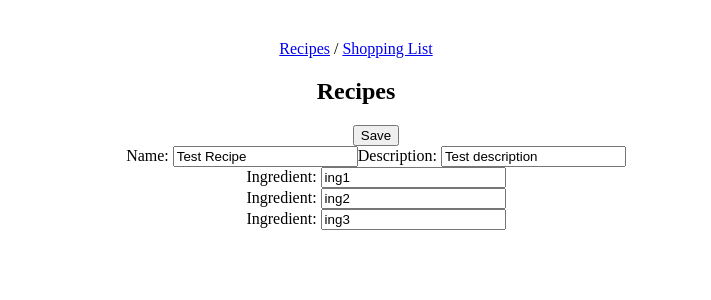
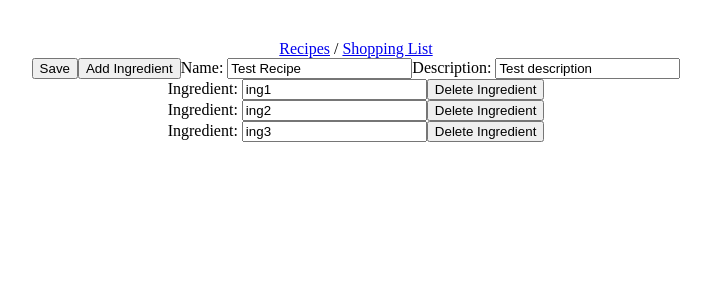
Before and after one commit to alecsimpson/RecipeBook, a React (Vite) app: page /recipes in a window 1280 px wide. Both pictures are taken after a click on the button "Edit". Shown: the top 300 px of the page, without its empty margins (284-995 px from the left). Built offline with nearby package versions, Linux system fonts and the light colour scheme.

Commit message:
Added functionality to add new recipe, new ingredients, uuid for recipes

```diff
--- a/package.json
+++ b/package.json
@@ -10,9 +10,11 @@
     "preview": "vite preview"
   },
   "dependencies": {
+    "@material/web": "^1.5.0",
     "react": "^18.2.0",
     "react-dom": "^18.2.0",
-    "react-router-dom": "^6.23.1"
+    "react-router-dom": "^6.23.1",
+    "uuid": "^9.0.1"
   },
   "devDependencies": {
     "@types/react": "^18.2.66",
--- a/src/App.jsx
+++ b/src/App.jsx
@@ -5,12 +5,13 @@ import './App.css'
 import Navbar from './Navbar.jsx';
 import {Outlet} from 'react-router-dom';
 import {createContext} from "react";
-
+import { v4 as uuid } from 'uuid';
 
 export default function App() {
 
   const [recipes, setRecipes] = useState(
     [{
+      id: uuid(),
       name: 'Test Recipe',
       description: 'Test description',
       ingredients: ['ing1', 'ing2', 'ing3']
@@ -18,8 +19,6 @@ export default function App() {
   const [shoppingList, setShoppingList] = useState(
     ['item1', 'item2', 'item3', 'item4']
   )
-
-
 
 
   const context = {
--- a/src/RecipeSection/Recipe.jsx
+++ b/src/RecipeSection/Recipe.jsx
@@ -1,35 +1,21 @@
 import {useState} from "react";
+import RecipeForm from "./RecipeForm.jsx";
 
 
 export default function Recipe(
-	{ recipe, recipes, setRecipes, shoppingList, setShoppingList }
-) {
-	const [editMode, setEditMode] = useState(false);
+	{
+		recipe,
+		shoppingList,
+		setShoppingList,
+		editMode,
+		setEditMode,
+		setSelectedRecipe
+	})
+{
 	const [name, setName] = useState(recipe.name);
 	const [description, setDescription] = useState(recipe.description);
 	const [ingredients, setIngredients] = useState(recipe.ingredients);
 
-	const handleSave = () => {
-		const updatedRecipe = {
-			name,
-			description,
-			ingredients
-		};
-
-		const index = recipes.findIndex((el) => el.name === recipe.name);
-		setRecipes([
-			...recipes.slice(0, index),
-			updatedRecipe,
-			...recipes.slice(index + 1)
-		]);
-		setEditMode(false);
-	};
-
-	const handleIngredientChange = (index, value) => {
-		const newIngredients = [...ingredients];
-		newIngredients[index] = value;
-		setIngredients(newIngredients);
-	};
 
 	const handleSendToShoppingList = () => {
 		setShoppingList([...shoppingList, ...recipe.ingredients]);
@@ -38,7 +24,10 @@ export default function Recipe(
 	if (!editMode) {
 		return (
 			<div>
-				<button onClick={() => setEditMode(true)}>Edit</button>
+				<button onClick={() => {
+					setEditMode(true)
+					setSelectedRecipe(recipe)
+				}}>Edit</button>
 				<button	onClick={handleSendToShoppingList}>Send to Shopping List</button>
 				<h3>{recipe.name}</h3>
 				<p>{recipe.description}</p>
@@ -52,34 +41,7 @@ export default function Recipe(
 	} else {
 		return (
 			<div>
-				<button onClick={handleSave}>Save</button>
-				<form>
-					<label htmlFor="name">Name: </label>
-					<input
-						id="name"
-						type="text"
-						value={name}
-						onChange={(e) => setName(e.target.value)}
-					/>
-					<label htmlFor="description">Description: </label>
-					<input
-						id="description"
-						type="text"
-						value={description}
-						onChange={(e) => setDescription(e.target.value)}
-					/>
-					{ingredients.map((ingredient, index) => (
-						<div key={index}>
-							<label htmlFor={`ingredient-${index}`}>Ingredient: </label>
-							<input
-								id={`ingredient-${index}`}
-								type="text"
-								value={ingredient}
-								onChange={(e) => handleIngredientChange(index, e.target.value)}
-							/>
-						</div>
-					))}
-				</form>
+				<RecipeForm recipe={recipe} handleSave={handleSave}/>
 			</div>
 		);
 	}
--- a/src/RecipeSection/RecipeForm.jsx
+++ b/src/RecipeSection/RecipeForm.jsx
@@ -1,7 +1,7 @@
-import {Component} from "react";
+import {Component, useState} from "react";
 
 
-export default function RecipeForm({ recipe, onSave, onCancel }){
+export default function RecipeForm({ recipe, handleSave }){
 	const [name, setName] = useState(recipe.name);
 	const [description, setDescription] = useState(recipe.description);
 	const [ingredients, setIngredients] = useState(recipe.ingredients);
@@ -14,12 +14,14 @@ export default function RecipeForm({ recipe, onSave, onCancel }){
 
 	const handleSubmit = (e) => {
 		e.preventDefault();
-		onSave({ name, description, ingredients });
+		handleSave({ name, description, ingredients });
 	};
 
 	return (
 		<div>
 			<form onSubmit={handleSubmit}>
+				<button type='submit'>Save</button>
+				<button type='button' onClick={() => setIngredients([...ingredients, ""])}>Add Ingredient</button>
 				<label htmlFor="name">Name: </label>
 				<input
 					id="name"
@@ -43,6 +45,12 @@ export default function RecipeForm({ recipe, onSave, onCancel }){
 							value={ingredient}
 							onChange={(e) => handleIngredientChange(index, e.target.value)}
 						/>
+						<button type="button" onClick={() => {
+							setIngredients([
+								...ingredients.slice(0, index),
+								...ingredients.slice(index + 1)
+							])
+						}}>Delete Ingredient</button>
 					</div>
 				))}
 			</form>
--- a/src/RecipeSection/RecipeList.jsx
+++ b/src/RecipeSection/RecipeList.jsx
@@ -1,16 +1,58 @@
 import Recipe from "./Recipe.jsx";
 import {useState} from "react";
 import {useOutletContext} from "react-router-dom";
-
+import RecipeForm from "./RecipeForm.jsx";
+import { v4 as uuid } from 'uuid';
 
 export default function RecipeList() {
 
 	const {recipes, setRecipes} = useOutletContext();
 	const {shoppingList, setShoppingList} = useOutletContext();
+	const [editMode, setEditMode] = useState(false);
+	const [selectedRecipe, setSelectedRecipe] = useState(null);
 
+	const newRecipe = () => {
+		const newRecipe = {
+			id: uuid(),
+			name: 'New Recipe',
+			description: '',
+			ingredients: []
+		}
+
+		setEditMode(true);
+		setRecipes([...recipes, newRecipe]);
+		setSelectedRecipe(newRecipe);
+	}
+
+ 	const deleteRecipe = (recipe) => {
+		const index = recipes.findIndex((el) => el.id === recipe.id);
+
+	}
+
+	const handleSave = (updatedRecipe) => {
+		const index = recipes.findIndex((el) => el.id === selectedRecipe.id);
+		const updatedRecipes = [
+			...recipes.slice(0, index),
+			updatedRecipe,
+			...recipes.slice(index + 1)
+		];
+
+		setRecipes(updatedRecipes);
+		setEditMode(false);
+	};
+
+	if(editMode) {
+		return (
+			<>
+				<RecipeForm recipe={selectedRecipe} handleSave={handleSave} />
+			</>
+		)
+	} else {
 		return (
 			<div className="recipe-list">
 				<h2>Recipes</h2>
+
+				<button onClick={newRecipe}>New Recipe</button>
 				<ul>
 					{recipes.map((recipe) => (
 						<li key={recipe.name}>
@@ -20,6 +62,9 @@ export default function RecipeList() {
 								setRecipes={setRecipes}
 								shoppingList={shoppingList}
 								setShoppingList={setShoppingList}
+								editMode={editMode}
+								setEditMode={setEditMode}
+								setSelectedRecipe={setSelectedRecipe}
 							/>
 						</li>
 					))}
@@ -27,3 +72,4 @@ export default function RecipeList() {
 			</div>
 		)
 	}
+}
```
Also changed, not shown: 1 other file (tests, documents, lock files or other folders). Lines whose indentation alone changed are shown as unchanged.
